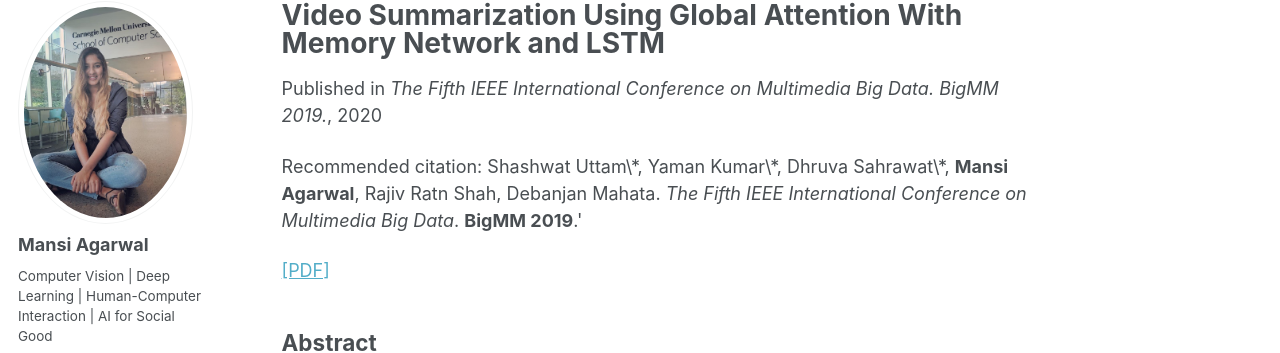
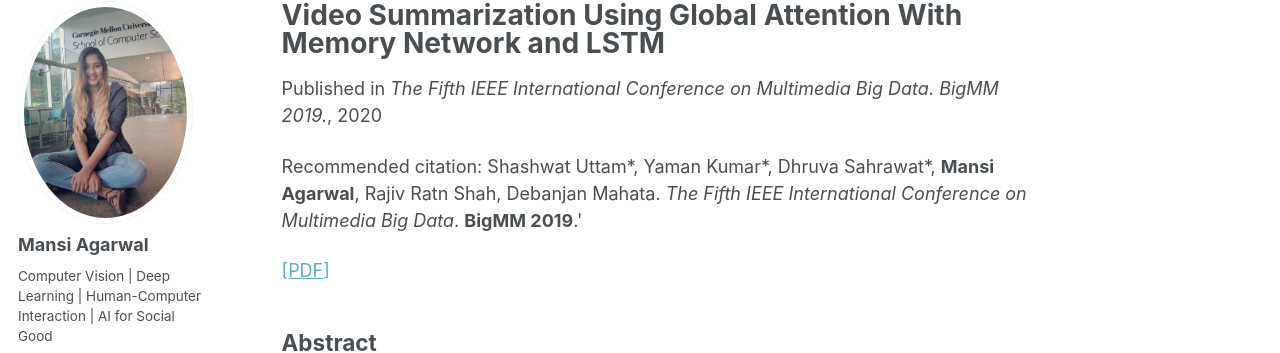
Before and after one commit to MansiAgarwal11/MansiAgarwal11.github.io, a Jekyll site: the page built from _publications/bigmm.md, in a window 1280 px wide and 1289 px high. Shown: the part 117-470 px from the top of the window. Built offline with Jekyll 4.4.1, drawn with Linux system fonts in a browser that asks for light colours.

```diff
--- a/_publications/bigmm.md
+++ b/_publications/bigmm.md
@@ -4,7 +4,7 @@ collection: publications
 permalink: /publications/bigmm
 venue: "The Fifth IEEE International Conference on Multimedia Big Data. BigMM 2019."
 date: 2020-9-30
-citation: Shashwat Uttam\*, Yaman Kumar\*, Dhruva Sahrawat\*, <b>Mansi Agarwal</b>, Rajiv Ratn Shah, Debanjan Mahata. <i>The Fifth IEEE International Conference on Multimedia Big Data</i>. <b>BigMM 2019</b>.'
+citation: Shashwat Uttam*, Yaman Kumar*, Dhruva Sahrawat*, <b>Mansi Agarwal</b>, Rajiv Ratn Shah, Debanjan Mahata. <i>The Fifth IEEE International Conference on Multimedia Big Data</i>. <b>BigMM 2019</b>.'
 ---
 
 [[PDF]](https://arxiv.org/pdf/2010.12810.pdf)
```
